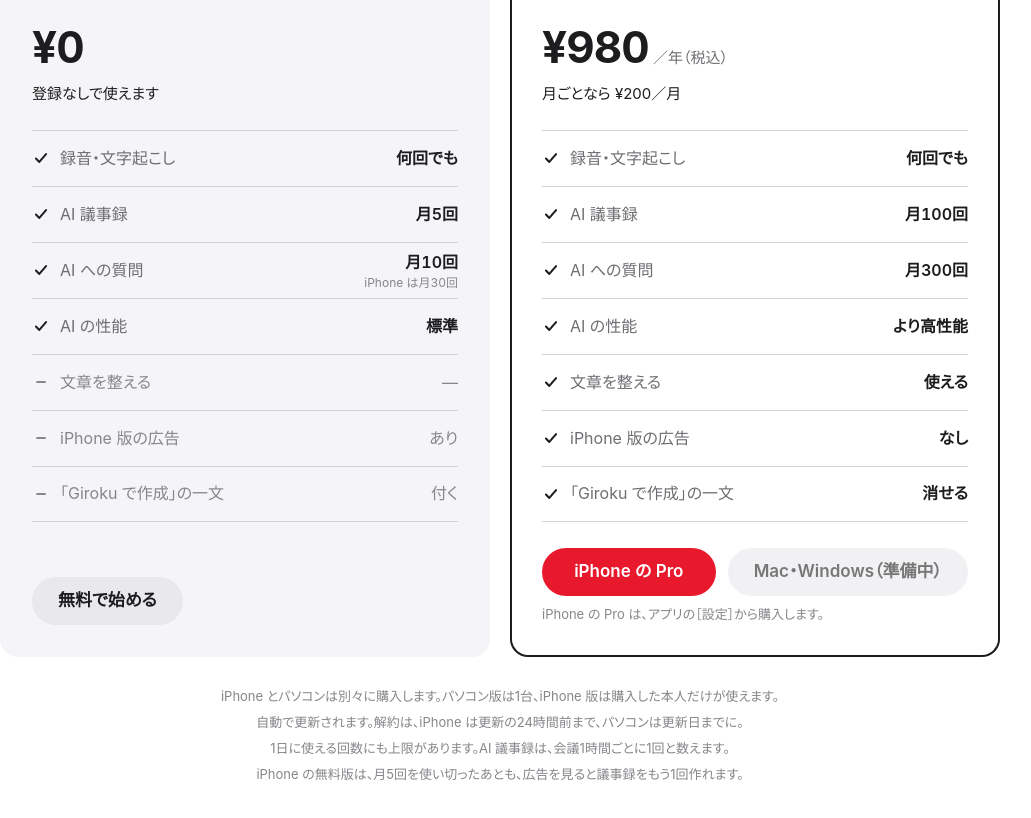
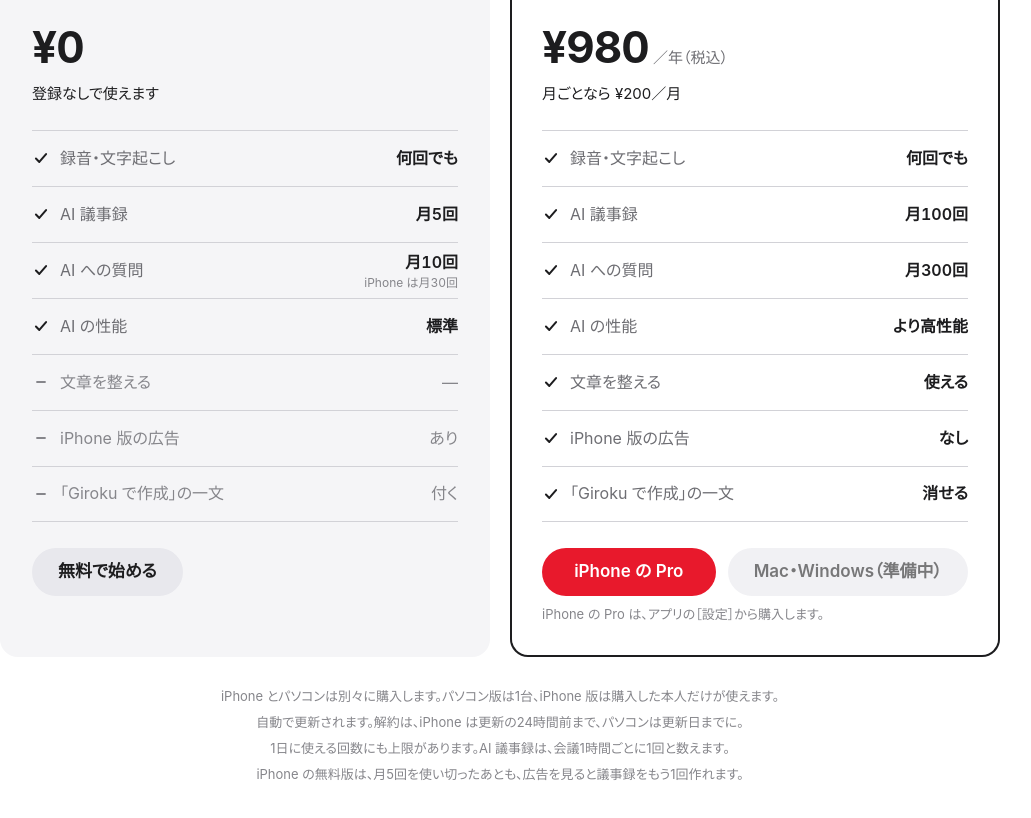
Before and after one commit to naoyattsuji/giroku-lp, a Next.js app: page / in a window 1280 px wide. Shown: the part 2660-3478 px from the top of the page, without its empty margins (140-1171 px from the left). Built offline with nearby package versions, Linux system fonts and the light colour scheme.

Commit message:
料金：無料で始めるを行のすぐ下に置き、Pro のボタンと高さをそろえる（本人の指摘）
Co-Authored-By: Claude Opus 5.5 <noreply@anthropic.com>

```diff
--- a/app/home.css
+++ b/app/home.css
@@ -222,8 +222,8 @@
 .h-plan-actions { display: grid; grid-template-columns: 1fr 1fr; gap: 12px; }
 .h-plan-actions .h-button { align-self: stretch; text-align: center; }
 .h-button-off { opacity: .6; pointer-events: none; }
-/* 比べる行：左右のカードで同じ項目・同じ高さ。印・項目名・数字の位置をすべての行でそろえる */
-.h-rows { list-style: none; padding: 0; margin: 24px 0 26px; flex: 1; }
+/* 比べる行：左右のカードで同じ項目・同じ高さ。行のすぐ下にボタンを置き、無料と Pro のボタンの高さをそろえる（2026-11-12 本人の指摘：無料で始めるが下すぎた）。印・項目名・数字の位置をすべての行でそろえる */
+.h-rows { list-style: none; padding: 0; margin: 24px 0 26px; flex: none; }
 .h-rows li { display: grid; grid-template-columns: 18px 1fr auto; column-gap: 10px; align-items: center; height: 56px; border-top: 1px solid var(--h-line); font-size: 16px; }
 .h-rows li:last-child { border-bottom: 1px solid var(--h-line); }
 .h-rows .h-check { margin: 0; }
```
